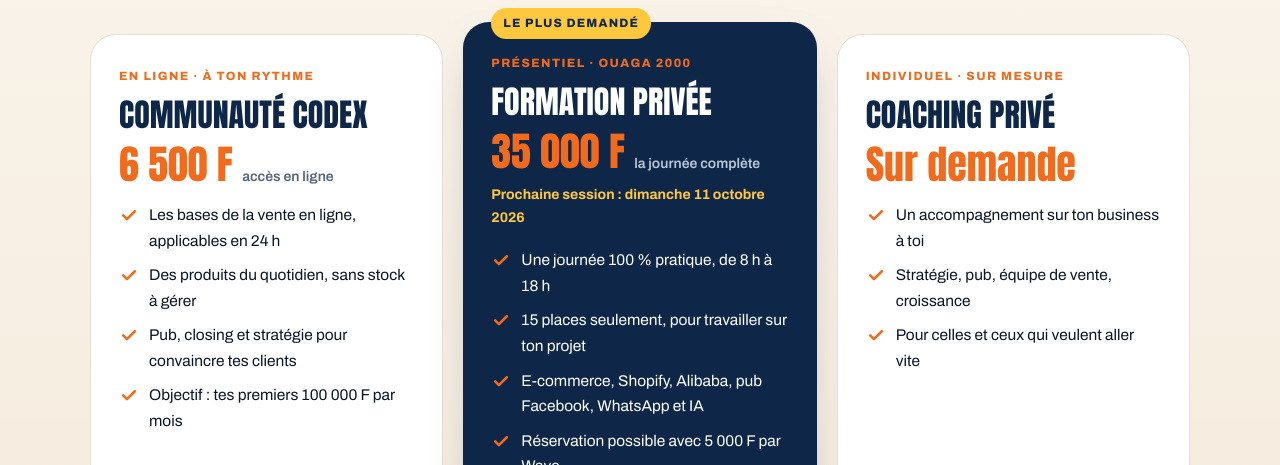
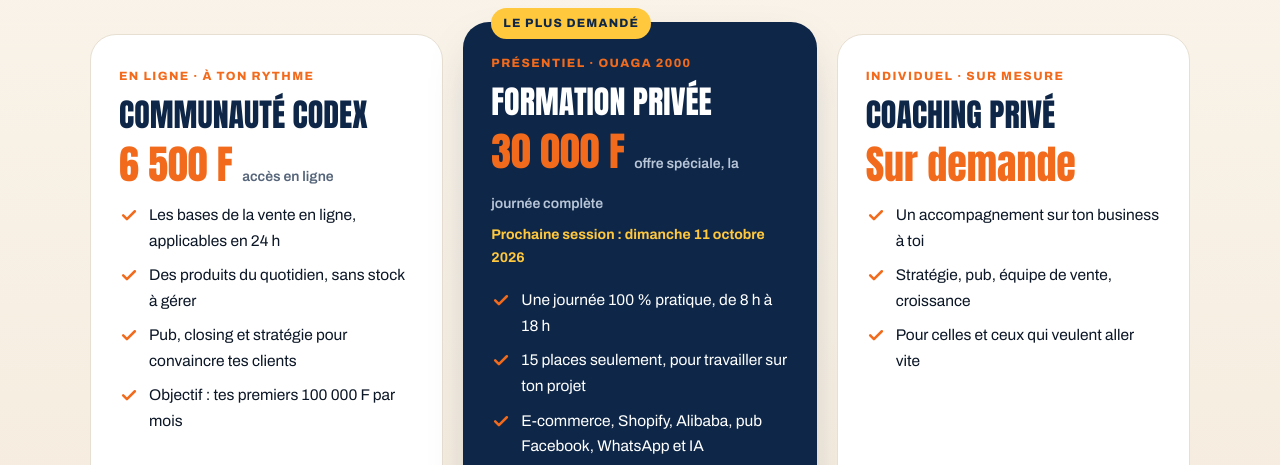
Before and after one commit to Vendeurpro01/yannick-kiendrebeogo, a plain HTML site: page index.html in a window 1280 px wide. Shown: the part 8140-8605 px from the top of the page. Drawn offline with Linux system fonts and the light colour scheme.

Commit message:
Add files via upload

```diff
--- a/index.html
+++ b/index.html
@@ -477,7 +477,7 @@ fbq('init','1073096111999430');fbq('track','PageView');
         <span class="flag">Le plus demandé</span>
         <small>Présentiel · Ouaga 2000</small>
         <h3>Formation privée</h3>
-        <div class="price">35 000 F <span>la journée complète</span></div>
+        <div class="price">30 000 F <span>offre spéciale, la journée complète</span></div>
         <div class="when">Prochaine session : dimanche 11 octobre 2026</div>
         <ul>
           <li><svg><use href="#i-check"/></svg>Une journée 100 % pratique, de 8 h à 18 h</li>
```
